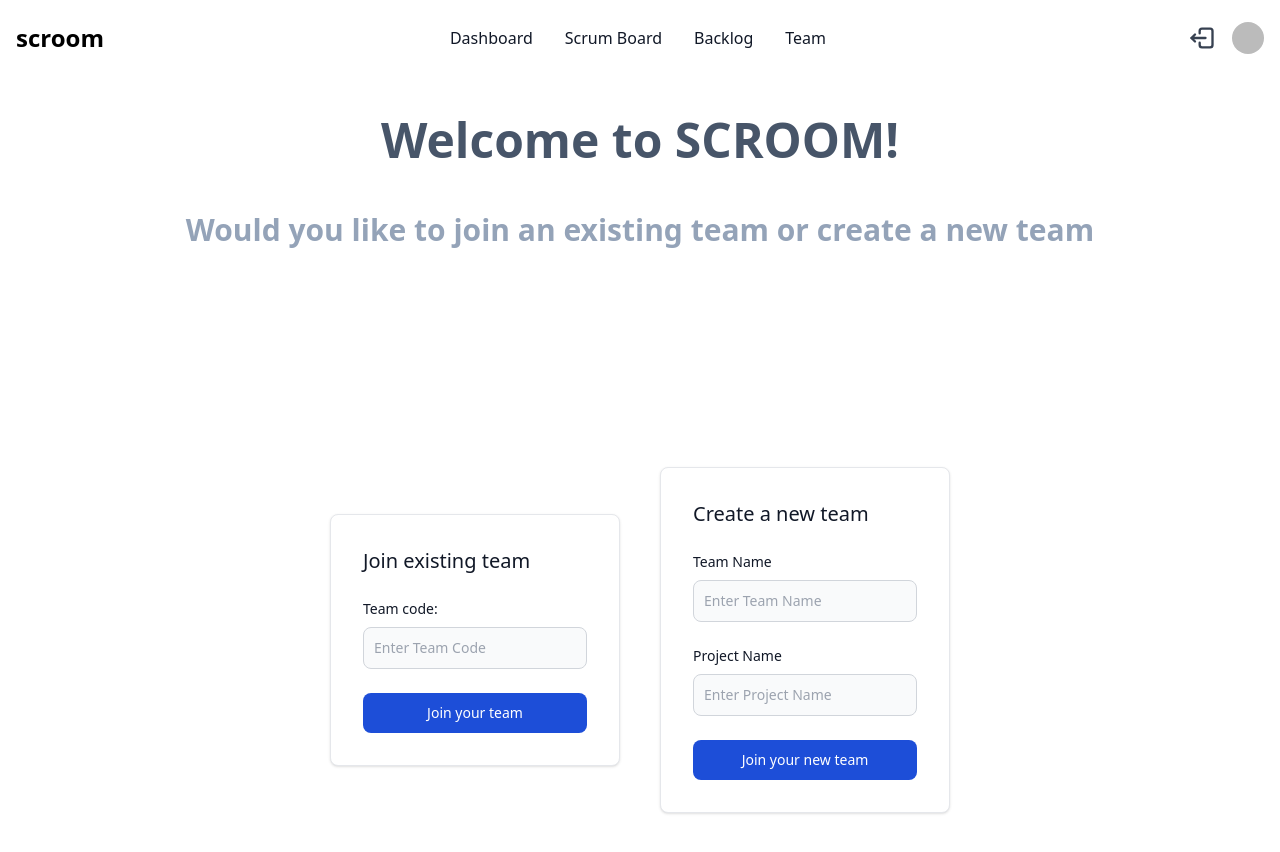
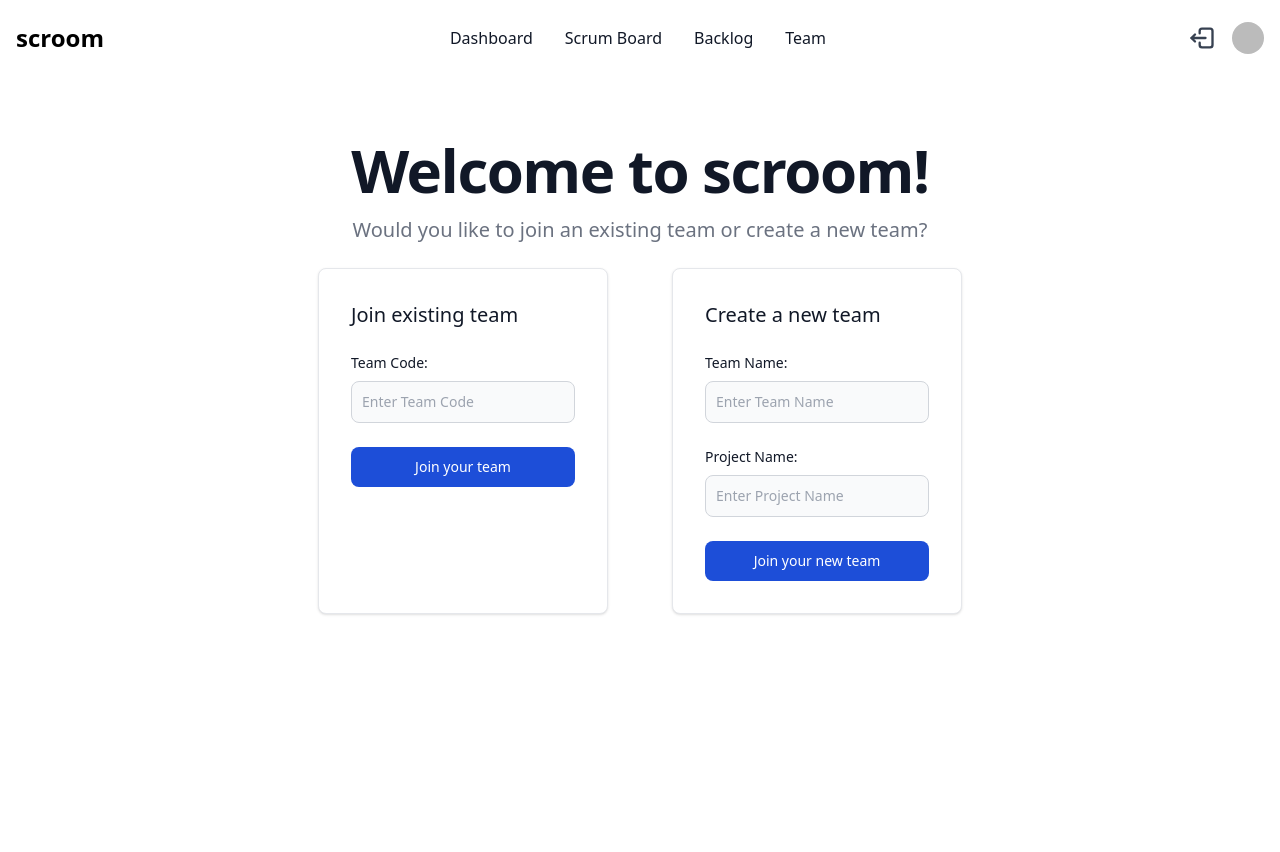
Before and after one commit to lachlanmacphee/scroom, a Next.js app: page /onboarding in a window 1280 px wide. Shown: the top 852 px of the page. After the commit the page ends 800 px from the top, so only its background shows below. Built offline with nearby package versions, Linux system fonts and the light colour scheme; no server answers; sample sign-in values are in the browser's storage.

Commit message:
chore:onboarding-styling

```diff
--- a/src/components/onboarding/joinTeam.tsx
+++ b/src/components/onboarding/joinTeam.tsx
@@ -5,14 +5,14 @@ type handleJoinTeamSubmit = (teamCode:string) => Promise<void>
 export default function JoinTeam({handleJoinTeamSubmit} : {handleJoinTeamSubmit: handleJoinTeamSubmit}) {
     const [teamCode, setTeamCode] = useState("");
     return (
-    <div className=" w-full max-w-sm p-4 bg-white border border-gray-200 rounded-lg shadow sm:p-6 md:p-8 dark:bg-gray-800 dark:border-gray-700">
-          <div className="space-y-6">
+    <div className="flex  max-w-sm p-4 bg-white border border-gray-200 rounded-lg shadow sm:p-6 md:p-8 dark:bg-gray-800 dark:border-gray-700">
+          <div className=" space-y-6">
             <h5 className="text-xl font-medium text-gray-900 dark:text-white">Join existing team</h5>
             <div>
-              <label className="block mb-2 text-sm font-medium text-gray-900 dark:text-white">Team code:</label>
+              <label className="block mb-2 text-sm font-medium text-gray-900 dark:text-white">Team Code:</label>
               <input value={teamCode} onChange={(e) => setTeamCode(e.target.value)} type="text" placeholder={"Enter Team Code"} className="bg-gray-50 border border-gray-300 text-gray-900 text-sm rounded-lg focus:ring-blue-500 focus:border-blue-500 block w-full p-2.5 dark:bg-gray-600 dark:border-gray-500 dark:placeholder-gray-400 dark:text-white"/>
             </div>
-            <button type="button" className=" w-full text-white bg-blue-700 hover:bg-blue-800 focus:ring-4 focus:outline-none focus:ring-blue-300 font-medium rounded-lg text-sm px-5 py-2.5 text-center dark:bg-blue-600 dark:hover:bg-blue-700 dark:focus:ring-blue-800"
+            <button type="button" className=" w-full justify-self-end text-white bg-blue-700 hover:bg-blue-800 focus:ring-4 focus:outline-none focus:ring-blue-300 font-medium rounded-lg text-sm px-5 py-2.5 text-center dark:bg-blue-600 dark:hover:bg-blue-700 dark:focus:ring-blue-800"
             // eslint-disable-next-line @typescript-eslint/no-misused-promises
             onClick={() => handleJoinTeamSubmit(teamCode)}>Join your team</button>
             </div>
--- a/src/components/onboarding/newTeam.tsx
+++ b/src/components/onboarding/newTeam.tsx
@@ -8,15 +8,15 @@ export default function NewTeam({handleNewTeamSubmit}: {handleNewTeamSubmit:hand
   const [teamName, setTeamName] = useState("");
   const [projectName, setProjectName] = useState("");
   return (
-    <div className=" w-full max-w-sm p-4 bg-white border border-gray-200 rounded-lg shadow sm:p-6 md:p-8 dark:bg-gray-800 dark:border-gray-700">
+    <div className=" flex max-w-sm p-4 bg-white border border-gray-200 rounded-lg shadow sm:p-6 md:p-8 dark:bg-gray-800 dark:border-gray-700">
       <div className="space-y-6">
           <h5 className=" text-xl font-medium text-gray-900 dark:text-white">Create a new team</h5>
           <div>
-            <label className=" block mb-2 text-sm font-medium text-gray-900 dark:text-white">Team Name</label>
+            <label className=" block mb-2 text-sm font-medium text-gray-900 dark:text-white">Team Name:</label>
             <input value={teamName} onChange={(e) => setTeamName(e.target.value)} type="text" placeholder={"Enter Team Name"} className="bg-gray-50 border border-gray-300 text-gray-900 text-sm rounded-lg focus:ring-blue-500 focus:border-blue-500 block w-full p-2.5 dark:bg-gray-600 dark:border-gray-500 dark:placeholder-gray-400 dark:text-white"/>
           </div>
           <div>
-            <label className="block mb-2 text-sm font-medium text-gray-900 dark:text-white">Project Name</label>
+            <label className="block mb-2 text-sm font-medium text-gray-900 dark:text-white">Project Name:</label>
             <input value={projectName} onChange={(e) => setProjectName(e.target.value)} type="text" placeholder={"Enter Project Name"} className="bg-gray-50 border border-gray-300 text-gray-900 text-sm rounded-lg focus:ring-blue-500 focus:border-blue-500 block w-full p-2.5 dark:bg-gray-600 dark:border-gray-500 dark:placeholder-gray-400 dark:text-white"/>
           </div>
           <button type="button" className=" w-full text-white bg-blue-700 hover:bg-blue-800 focus:ring-4 focus:outline-none focus:ring-blue-300 font-medium rounded-lg text-sm px-5 py-2.5 text-center dark:bg-blue-600 dark:hover:bg-blue-700 dark:focus:ring-blue-800"
--- a/src/pages/api/createTeam.ts
+++ b/src/pages/api/createTeam.ts
@@ -29,7 +29,8 @@ export default async function handleCreateTeam(req: ExtendNextApiRequest, res: N
         id: userId
     },
     data: {
-      teamId: team.id
+      teamId: team.id,
+      role: "admin"
     },
   });
   // eslint-disable-next-line @typescript-eslint/no-unsafe-member-access, @typescript-eslint/no-unsafe-call
--- a/src/pages/api/joinTeam.ts
+++ b/src/pages/api/joinTeam.ts
@@ -28,7 +28,8 @@ export default async function handleJoinTeam(req: ExtendNextApiRequest, res: Nex
           id: userId
       },
       data: {
-        teamId: teamCode
+        teamId: teamCode,
+        role: "guest"
       },
     });
     // eslint-disable-next-line @typescript-eslint/no-unsafe-member-access, @typescript-eslint/no-unsafe-call
--- a/src/pages/onboarding/index.tsx
+++ b/src/pages/onboarding/index.tsx
@@ -47,16 +47,20 @@ export default function Home() {
 
   return (
     <>
-      <title className=" flex justify-center py-10 text-center text-5xl font-extrabold text-slate-600 ">
-        Welcome to SCROOM!
-      </title>
-      <sub className="flex justify-center text-center text-3xl font-bold text-slate-400">
-        Would you like to join an existing team or create a new team
-      </sub>
-      <main className="flex h-screen flex-grow flex-row items-center justify-center gap-10 self-center p-4">
+      <div className="flex flex-grow justify-center bg-white py-16 dark:bg-slate-700 ">
+      <div className="flex flex-col items-center">
+        <h1 className="mb-4 text-center text-4xl font-extrabold leading-none tracking-tight text-gray-900 dark:text-white md:text-5xl lg:text-6xl">
+          Welcome to scroom!
+        </h1>
+        <p className="mb-6 text-center text-lg font-normal text-gray-500 dark:text-gray-400 sm:px-16 lg:text-xl xl:px-48">
+        Would you like to join an existing team or create a new team?
+        </p>
+        <div className="flex gap-16">
         <JoinTeam handleJoinTeamSubmit={handleJoinTeamSubmit} />
         <NewTeam handleNewTeamSubmit={handleNewTeamSubmit} />
-      </main>
+        </div>
+      </div>
+    </div>
     </>
   );
 }
```
